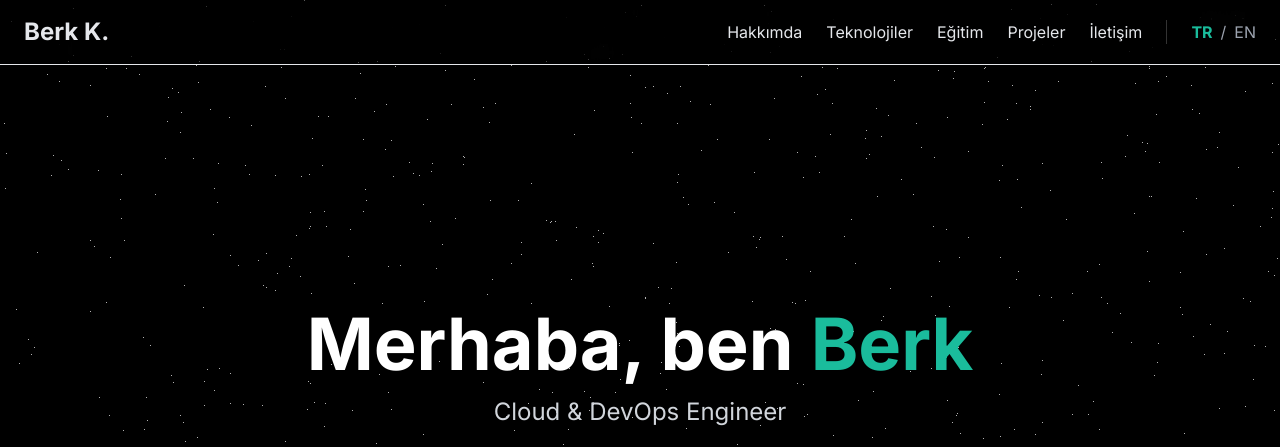
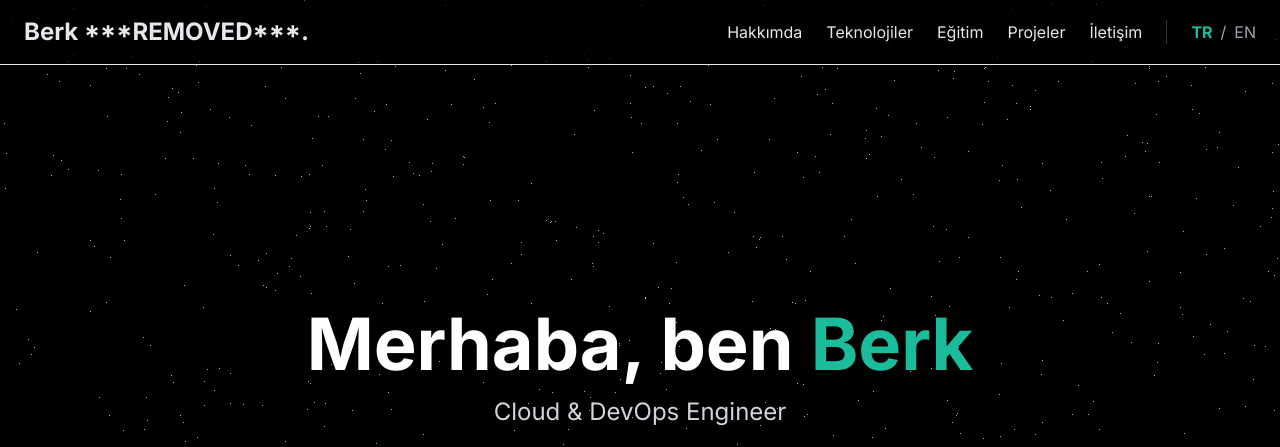
Before and after one commit to littleborek/berk-portfoilo, a plain HTML site: page index.html in a window 1280 px wide. Shown: the top 447 px of the page. Drawn offline with nearby package versions, Linux system fonts and the light colour scheme; no server answers.

Commit message:
Update index.html

```diff
--- a/index.html
+++ b/index.html
@@ -137,7 +137,7 @@
         <nav class="frosted-glass border-b">
             <div class="container mx-auto px-6 py-4 flex justify-between items-center">
                 <a href="#home" class="text-2xl font-bold hover:text-accent transition-colors">
-                    Berk K.
+                    Berk ***REMOVED***.
                 </a>
 
                 <div class="hidden md:flex items-center space-x-6">
```
